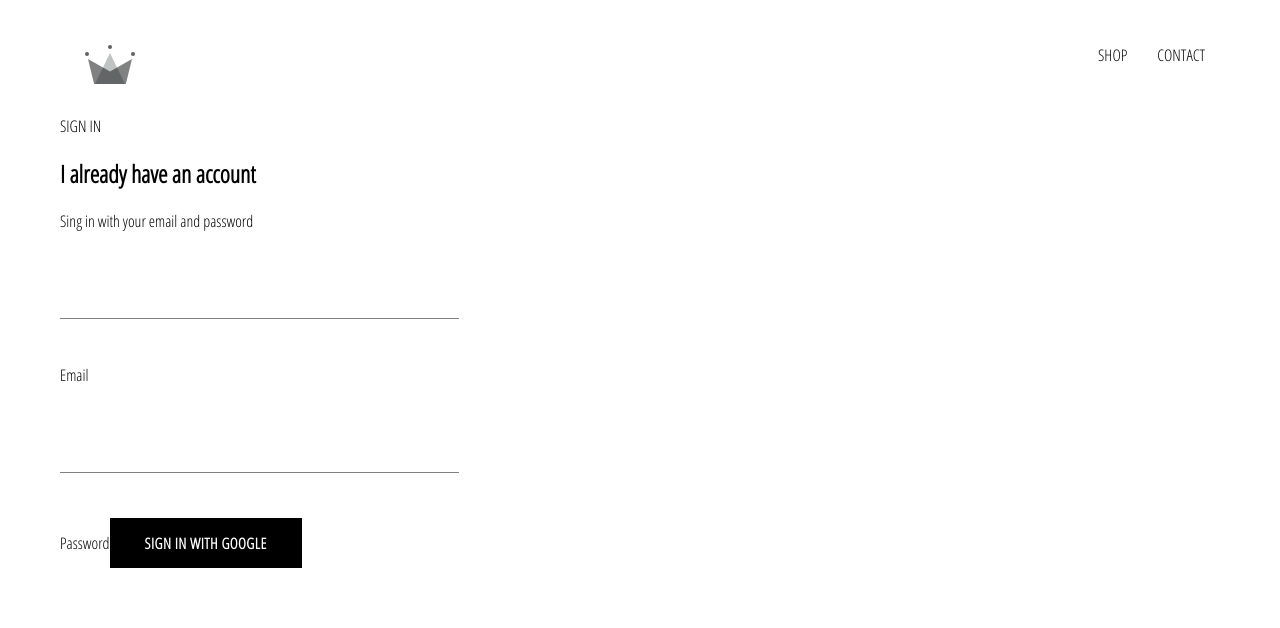
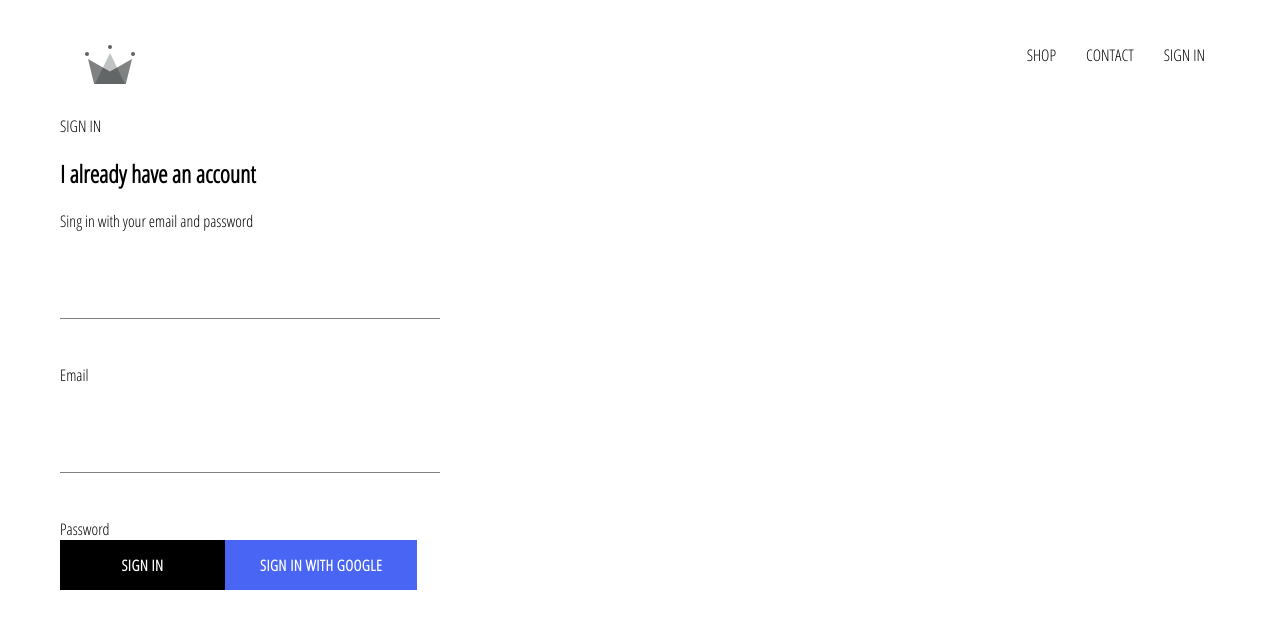
Before and after one commit to Wistame/practice-crwn-ecommerce, a React (Create React App) app: page /signin in a window 1280 px wide. Shown: the top 628 px of the page. Built offline with nearby package versions, Linux system fonts and the light colour scheme; no server answers.

Commit message:
buttons modified, added singIn SignOut buttons, and functionality

```diff
--- a/src/App.css
+++ b/src/App.css
@@ -6,3 +6,7 @@
   text-decoration: none;
   color: black;
 }
+
+*{
+  box-sizing: border-box;
+}
--- a/src/App.js
+++ b/src/App.js
@@ -1,4 +1,4 @@
-import React from 'react';
+import React, { useState, useEffect} from 'react';
 import HomePage from './pages/Homepage/Homepage'
 import './App.css'
 
@@ -7,15 +7,30 @@
 import ShopPage from './pages/shopPage/ShopPage'
 import Header from './components/Header/Header.jsx'
 import SignInSignUp from './pages/SignInSignUpPage/SignInSignUp';
+import { auth } from './firebase/firebase.utils'
 
 
 
 
+const  App = () =>  {
 
-function App() {
+ const [currentUser, setCurrentUser] = useState(null);
+
+
+ useEffect(() => {
+
+
+  auth.onAuthStateChanged(user => {
+    setCurrentUser(user);
+    console.log(user);
+  })
+}, [])
+
+
+
   return (
     <div >
-      <Header />
+      <Header currentUser={currentUser}/>
       <Switch>
       <Route exact path='/' component={HomePage}/>
        <Route exact path='/home' component={HomePage}/>
--- a/src/components/CustomButton/CustomButton.jsx
+++ b/src/components/CustomButton/CustomButton.jsx
@@ -2,8 +2,8 @@
 import './CustomButton.scss'
 
 
-const CustomButton = ({children, ...otherProps}) => (
-    <button className='custom-button' {...otherProps}>
+const CustomButton = ({children, isGoogleSignIn, ...otherProps}) => (
+    <button className={ `${isGoogleSignIn? 'google-sign-in': ''} custom-button`}  {...otherProps}>
         {children}
     </button>
 )
--- a/src/components/CustomButton/CustomButton.scss
+++ b/src/components/CustomButton/CustomButton.scss
@@ -19,4 +19,11 @@
       color: black;
       border: 1px solid black;
     }
+    &.google-sign-in{
+      background-color: #4865f4;
+      &:hover{
+        background-color: #357ae8;
+        border: none;
+      }
+    }
   }
--- a/src/components/Header/Header.jsx
+++ b/src/components/Header/Header.jsx
@@ -2,8 +2,9 @@
 import './Header.scss'
 import { Link } from 'react-router-dom'
 import { ReactComponent as Logo } from '../../assets/crown.svg'
+import { auth } from '../../firebase/firebase.utils'
 
-const Header = () => (
+const Header = ({currentUser}) => (
  <div className='header'>
      <Link  className='logo-container' to="/">
      <Logo className='logo'/>
@@ -16,6 +17,11 @@
         <Link className='option' to='/shop'>
             CONTACT
         </Link>
+        {
+            currentUser ?
+            <div className='option' onClick={() => auth.signOut()}> SIGN OUT</div>:
+            <Link className='option' to='signIn'>SIGN IN</Link>
+         }
      </div>
  </div>
 );
--- a/src/components/Header/Header.scss
+++ b/src/components/Header/Header.scss
@@ -20,6 +20,7 @@
 
       .option {
         padding: 10px 15px;
+        cursor: pointer;
       }
     }
   }
--- a/src/components/SignIn/SignIn.jsx
+++ b/src/components/SignIn/SignIn.jsx
@@ -37,8 +37,11 @@
 
                     required />
                 <label>Password</label>
-
-                <CustomButton onClick={signInWithGoogle} > sign in with Google </CustomButton>
+                <div className='button'>
+                    <CustomButton type='submit' > Sign in </CustomButton>
+                    <CustomButton onClick={signInWithGoogle} isGoogleSignIn>
+                         Sign in with Google </CustomButton>
+                </div>
 
             </form>
         </div>
--- a/src/components/SignIn/SignIn.scss
+++ b/src/components/SignIn/SignIn.scss
@@ -1,5 +1,5 @@
 .sign-in{
-  width: 30vw;
+  width: 380px;
   display: flex;
   flex-direction: column;
 }
@@ -7,3 +7,7 @@
 .title {
   margin: 10px 0;
 }
+.buttons{
+  display: flex;
+  justify-content: space-between;
+}
--- a/src/components/preview-collection/CollectionPreview.jsx
+++ b/src/components/preview-collection/CollectionPreview.jsx
@@ -3,7 +3,7 @@
 import './CollectionPreview.scss'
 const CollectionPreview = ({title, items}) =>(
     <div className='collection-preview'>
-        <h1 className>{title.toUpperCase()}</h1>
+        <h1 >{title.toUpperCase()}</h1>
         <div className='preview'>
             {items
                 .filter((item, idx) => idx < 4)
```
Lines whose indentation alone changed are shown as unchanged.
